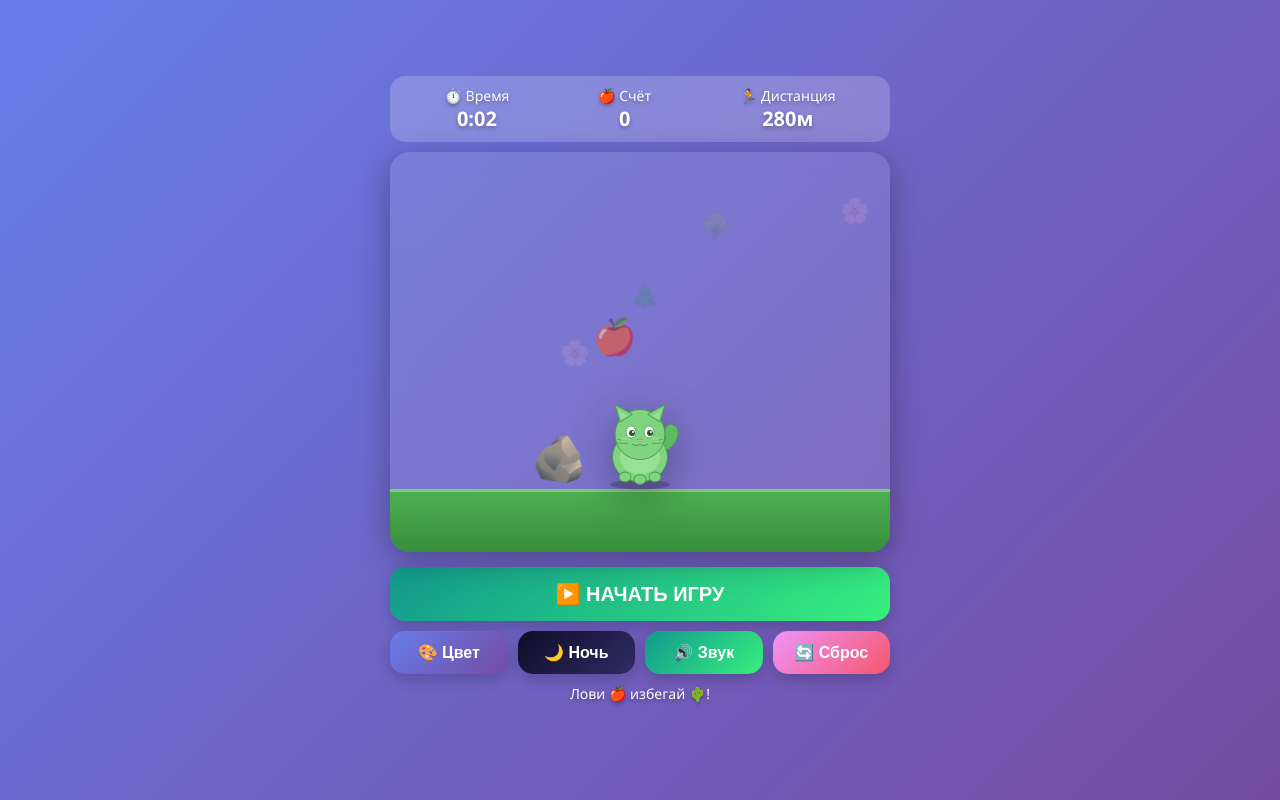
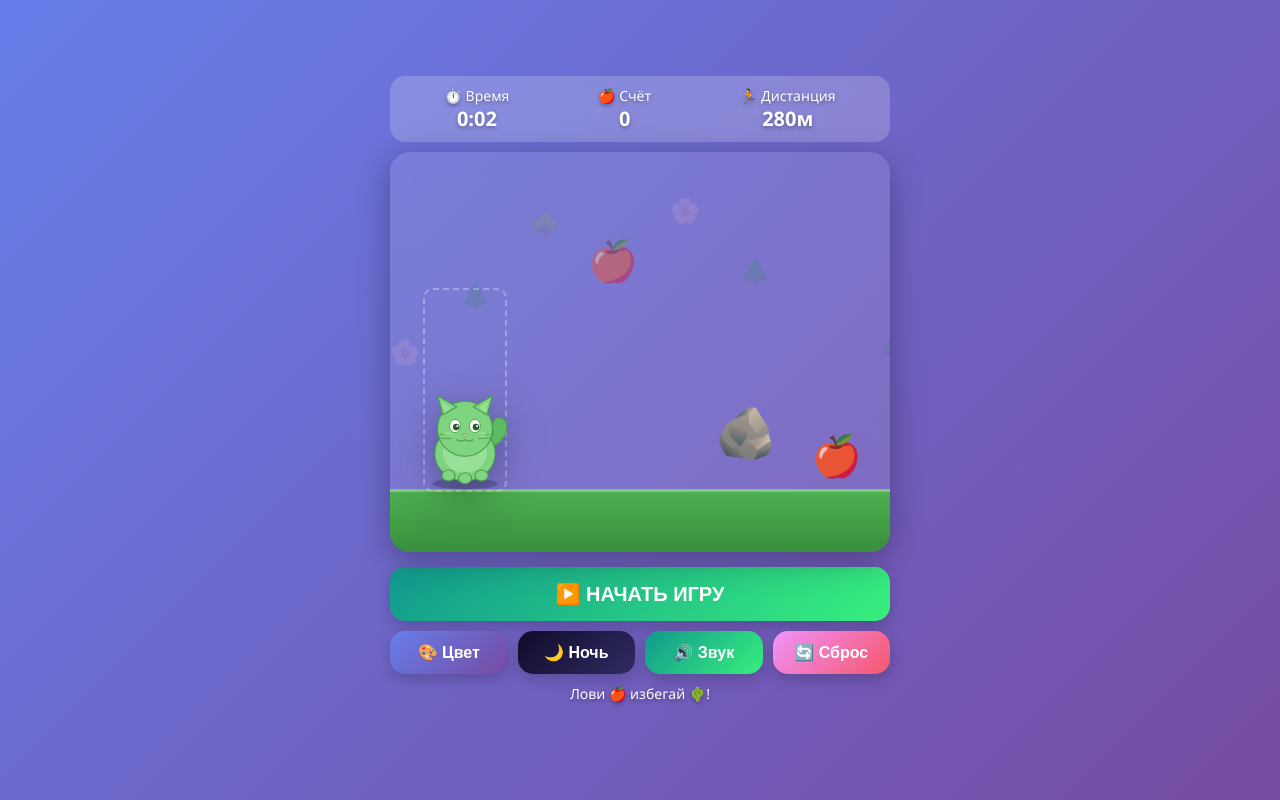
Before and after one commit to carelw1/Veronika, a plain HTML site: page index.html in a window 1280 px wide. Both pictures are taken after a click on the button "▶️ НАЧАТЬ ИГРУ". Drawn offline with Linux system fonts and the light colour scheme.

Commit message:
Update index.html

```diff
--- a/index.html
+++ b/index.html
@@ -18,41 +18,55 @@
         .scene:active { background: rgba(255,255,255,0.15); }
         .scene.night-mode { background: rgba(0,0,50,0.3); }
 
-        /* Движущийся фон */
-        .background-layer { position: absolute; width: 200%; height: 100%; top: 0; left: 0; animation: scrollBackground 3s linear infinite; opacity: 0.3; }
+        /* Движущийся фон - справа налево */
+        .background-layer { position: absolute; width: 200%; height: 100%; top: 0; left: 0; animation: scrollBackground 4s linear infinite; opacity: 0.3; }
         @keyframes scrollBackground { 0% { transform: translateX(0); } 100% { transform: translateX(-50%); } }
         .bg-element { position: absolute; font-size: 24px; opacity: 0.5; }
 
-        /* Земля */
-        .ground { position: absolute; bottom: 0; left: 0; width: 200%; height: 60px; background: linear-gradient(180deg, #4CAF50 0%, #388E3C 100%); animation: scrollGround 2s linear infinite; border-top: 3px solid #81C784; }
+        /* Земля - движется справа налево */
+        .ground { position: absolute; bottom: 0; left: 0; width: 200%; height: 60px; background: linear-gradient(180deg, #4CAF50 0%, #388E3C 100%); animation: scrollGround 2.5s linear infinite; border-top: 3px solid #81C784; }
         @keyframes scrollGround { 0% { transform: translateX(0); } 100% { transform: translateX(-50%); } }
         .ground.night-mode { background: linear-gradient(180deg, #2E7D32 0%, #1B5E20 100%); }
 
-        /* Котик фиксированный */
-        .cat-container { position: absolute; bottom: 60px; left: 50%; transform: translateX(-50%); z-index: 10; pointer-events: none; }
-        .cat { width: 100px; height: 100px; transition: transform 0.1s; }
+        /* Котик ФИКСИРОВАННЫЙ СЛЕВА */
+        .cat-container { position: absolute; bottom: 60px; left: 15%; transform: translateX(-50%); z-index: 10; pointer-events: none; }
+        .cat { width: 110px; height: 110px; transition: transform 0.1s; }
         .cat svg { width: 100%; height: 100%; filter: drop-shadow(0 10px 20px rgba(0,0,0,0.3)); }
-        .cat.jumping { animation: jump 0.8s ease; }
+        .cat.jumping { animation: jump 0.9s ease; }
         .cat.running { animation: run 0.4s infinite; }
-        @keyframes jump { 0%{transform:translateY(0) scale(1,1)} 20%{transform:translateY(0) scale(0.9,1.1)} 40%{transform:translateY(-120px) scale(1,1)} 60%{transform:translateY(-120px) scale(1,1)} 80%{transform:translateY(0) scale(1.1,0.9)} 100%{transform:translateY(0) scale(1,1)} }
+
+        /* ВЫСОКИЙ ПРЫЖОК */
+        @keyframes jump {
+            0% { transform: translateY(0) scale(1,1); }
+            10% { transform: translateY(10px) scale(0.9,1.1); }
+            40% { transform: translateY(-180px) scale(1,1); }
+            60% { transform: translateY(-180px) scale(1,1); }
+            80% { transform: translateY(0) scale(1.1,0.9); }
+            100% { transform: translateY(0) scale(1,1); }
+        }
         @keyframes run { 0%,100%{transform:translateY(0)} 50%{transform:translateY(-5px)} }
 
-        /* Яблоки */
-        .apple { position: absolute; width: 40px; height: 40px; font-size: 35px; z-index: 8; pointer-events: none; }
-        .apple-top { top: -50px; animation: fallDown 3s linear forwards; }
-        .apple-bottom { bottom: 70px; animation: floatUp 3s linear forwards; }
-        @keyframes fallDown { 0% { top: -50px; opacity: 1; } 100% { top: 100%; opacity: 0; } }
-        @keyframes floatUp { 0% { bottom: 70px; opacity: 1; } 100% { bottom: 100%; opacity: 0; } }
+        /* Яблоки - движутся СПРАВА НАЛЕВО к коту */
+        .apple { position: absolute; width: 45px; height: 45px; font-size: 40px; z-index: 8; pointer-events: none; }
+        .apple-high { top: 20%; animation: moveLeft 3s linear forwards; }
+        .apple-low { bottom: 80px; animation: moveLeft 3s linear forwards; }
+        @keyframes moveLeft {
+            0% { right: -60px; opacity: 1; }
+            100% { right: 100%; opacity: 0; }
+        }
 
-        /* Препятствия */
-        .obstacle { position: absolute; width: 50px; height: 50px; font-size: 45px; bottom: 60px; z-index: 9; pointer-events: none; }
-        .obstacle-left { left: -60px; animation: moveRight 2.5s linear forwards; }
-        @keyframes moveRight { 0% { left: -60px; } 100% { left: 100%; } }
+        /* Препятствия - движутся СПРАВА НАЛЕВО к коту */
+        .obstacle { position: absolute; width: 55px; height: 55px; font-size: 50px; bottom: 60px; z-index: 9; pointer-events: none; }
+        .obstacle-right { right: -60px; animation: moveLeftObstacle 2.8s linear forwards; }
+        @keyframes moveLeftObstacle {
+            0% { right: -60px; }
+            100% { right: 100%; }
+        }
 
         /* Эффекты */
         .sparkle { position: absolute; width: 25px; height: 25px; pointer-events: none; animation: sparkleAnim 0.8s ease-out forwards; z-index: 20; }
         @keyframes sparkleAnim { 0%{transform:scale(0) rotate(0deg); opacity:1} 100%{transform:scale(1.5) rotate(180deg); opacity:0} }
-        .jump-effect { position: absolute; width: 80px; height: 80px; border: 4px solid rgba(255,255,255,0.8); border-radius: 50%; pointer-events: none; animation: jumpPulse 0.5s ease-out forwards; z-index: 15; transform: translate(-50%, -50%); bottom: 60px; left: 50%; }
+        .jump-effect { position: absolute; width: 100px; height: 100px; border: 4px solid rgba(255,255,255,0.8); border-radius: 50%; pointer-events: none; animation: jumpPulse 0.5s ease-out forwards; z-index: 15; transform: translate(-50%, -50%); bottom: 60px; left: 15%; }
         @keyframes jumpPulse { 0%{transform:translate(-50%,-50%) scale(0.3); opacity:1} 100%{transform:translate(-50%,-50%) scale(2); opacity:0} }
         .score-popup { position: absolute; color: #FFD700; font-size: 28px; font-weight: bold; text-shadow: 0 2px 4px rgba(0,0,0,0.5); pointer-events: none; animation: scoreFloat 1s ease-out forwards; z-index: 25; }
         @keyframes scoreFloat { 0%{transform:translateY(0) scale(1); opacity:1} 100%{transform:translateY(-50px) scale(1.3); opacity:0} }
@@ -66,6 +80,9 @@
         /* Подсказка */
         .tap-hint { position: absolute; top: 50%; left: 50%; transform: translate(-50%, -50%); color: rgba(255,255,255,0.9); font-size: 18px; pointer-events: none; animation: pulse 2s infinite; text-align: center; z-index: 100; }
         @keyframes pulse { 0%,100%{opacity:0.6} 50%{opacity:1} }
+
+        /* Линия прыжка - показывает где кот */
+        .cat-zone { position: absolute; bottom: 60px; left: 15%; width: 80px; height: 200px; border: 2px dashed rgba(255,255,255,0.3); border-radius: 10px; pointer-events: none; transform: translateX(-50%); }
 
         /* Кнопки */
         .controls { display: grid; grid-template-columns: 1fr 1fr; gap: 10px; margin-bottom: 10px; }
@@ -104,8 +121,8 @@
         .game-over p { font-size: 20px; margin: 10px 0; }
         .game-over button { margin-top: 20px; background: white; color: #764ba2; font-size: 18px; padding: 15px 40px; }
 
-        @media (max-width:400px) { .scene{height:350px} .cat{width:80px;height:80px} button{padding:10px 12px;font-size:14px} }
-        @media (max-height:500px) and (orientation:landscape) { .scene{height:250px} .cat{width:60px;height:60px} }
+        @media (max-width:400px) { .scene{height:350px} .cat{width:90px;height:90px} .cat-container{left:12%} button{padding:10px 12px;font-size:14px} }
+        @media (max-height:500px) and (orientation:landscape) { .scene{height:250px} .cat{width:70px;height:70px} }
     </style>
 </head>
 <body>
@@ -119,6 +136,7 @@
             <div class="stars" id="stars"></div>
             <div class="background-layer" id="bgLayer"></div>
             <div class="ground" id="ground"></div>
+            <div class="cat-zone"></div>
             <div class="tap-hint" id="tapHint">👆 Тапай чтобы прыгать!<br><small>Лови 🍎 избегай 🌵</small></div>
             <div class="cat-container">
                 <div class="cat cat-green" id="cat">
@@ -195,27 +213,27 @@
 
         function startDistance() { if (!distanceInterval) { distanceInterval = setInterval(() => { distance += 10; distanceEl.textContent = distance + 'м'; }, 100); } }
 
-        function spawnApple() { if (!isGameRunning) return; const apple = document.createElement('div'); apple.className = 'apple'; apple.innerHTML = '🍎'; const fromTop = Math.random() > 0.5; if (fromTop) { apple.classList.add('apple-top'); apple.style.left = (20 + Math.random() * 60) + '%'; } else { apple.classList.add('apple-bottom'); apple.style.left = (20 + Math.random() * 60) + '%'; } scene.appendChild(apple); apples.push(apple); checkAppleCollection(apple); setTimeout(() => { if (apple.parentNode) { apple.remove(); apples = apples.filter(a => a !== apple); } }, 3000); }
+        function spawnApple() { if (!isGameRunning) return; const apple = document.createElement('div'); apple.className = 'apple'; apple.innerHTML = '🍎'; const isHigh = Math.random() > 0.5; if (isHigh) { apple.classList.add('apple-high'); } else { apple.classList.add('apple-low'); } scene.appendChild(apple); apples.push(apple); checkAppleCollection(apple); setTimeout(() => { if (apple.parentNode) { apple.remove(); apples = apples.filter(a => a !== apple); } }, 3000); }
 
         function checkAppleCollection(apple) { const checkInterval = setInterval(() => { if (!isGameRunning) { clearInterval(checkInterval); return; } if (!apple.parentNode) { clearInterval(checkInterval); return; } const catRect = cat.getBoundingClientRect(); const appleRect = apple.getBoundingClientRect(); if (catRect.left < appleRect.right && catRect.right > appleRect.left && catRect.top < appleRect.bottom && catRect.bottom > appleRect.top) { apple.remove(); apples = apples.filter(a => a !== apple); score += 10; scoreEl.textContent = score; showScorePopup(appleRect.left, appleRect.top); createSparkles(appleRect.left, appleRect.top); if (isSoundOn) playSound('collect'); clearInterval(checkInterval); } }, 100); }
 
         function showScorePopup(x, y) { const popup = document.createElement('div'); popup.className = 'score-popup'; popup.textContent = '+10'; popup.style.left = x + 'px'; popup.style.top = y + 'px'; document.body.appendChild(popup); setTimeout(() => popup.remove(), 1000); }
 
-        function spawnObstacle() { if (!isGameRunning) return; const obstacle = document.createElement('div'); obstacle.className = 'obstacle obstacle-left'; obstacle.innerHTML = Math.random() > 0.5 ? '🌵' : '🪨'; obstacle.style.bottom = (60 + Math.random() * 20) + 'px'; scene.appendChild(obstacle); obstacles.push(obstacle); checkObstacleCollision(obstacle); setTimeout(() => { if (obstacle.parentNode) { obstacle.remove(); obstacles = obstacles.filter(o => o !== obstacle); } }, 2500); }
+        function spawnObstacle() { if (!isGameRunning) return; const obstacle = document.createElement('div'); obstacle.className = 'obstacle obstacle-right'; obstacle.innerHTML = Math.random() > 0.5 ? '🌵' : '🪨'; const heightVar = Math.random() > 0.7 ? '100' : '60'; obstacle.style.bottom = heightVar + 'px'; scene.appendChild(obstacle); obstacles.push(obstacle); checkObstacleCollision(obstacle); setTimeout(() => { if (obstacle.parentNode) { obstacle.remove(); obstacles = obstacles.filter(o => o !== obstacle); } }, 2800); }
 
-        function checkObstacleCollision(obstacle) { const checkInterval = setInterval(() => { if (!isGameRunning) { clearInterval(checkInterval); return; } if (!obstacle.parentNode) { clearInterval(checkInterval); return; } const catRect = cat.getBoundingClientRect(); const obsRect = obstacle.getBoundingClientRect(); if (catRect.left < obsRect.right - 20 && catRect.right > obsRect.left + 20 && catRect.top < obsRect.bottom && catRect.bottom > obsRect.top) { gameOver(); clearInterval(checkInterval); } }, 100); }
+        function checkObstacleCollision(obstacle) { const checkInterval = setInterval(() => { if (!isGameRunning) { clearInterval(checkInterval); return; } if (!obstacle.parentNode) { clearInterval(checkInterval); return; } const catRect = cat.getBoundingClientRect(); const obsRect = obstacle.getBoundingClientRect(); const collisionPadding = 30; if (catRect.left + collisionPadding < obsRect.right && catRect.right - collisionPadding > obsRect.left && catRect.top < obsRect.bottom && catRect.bottom > obsRect.top) { gameOver(); clearInterval(checkInterval); } }, 100); }
 
         function createSparkles(x, y) { for (let i = 0; i < 8; i++) { const sparkle = document.createElement('div'); sparkle.className = 'sparkle'; sparkle.innerHTML = '✨'; sparkle.style.left = (x+Math.random()*40-20)+'px'; sparkle.style.top = (y+Math.random()*40-20)+'px'; sparkle.style.animationDelay = (i*0.1)+'s'; document.body.appendChild(sparkle); setTimeout(() => sparkle.remove(), 800); } }
 
-        function createJumpEffect() { const effect = document.createElement('div'); effect.className = 'jump-effect'; effect.style.left = '50%'; effect.style.bottom = '60px'; scene.appendChild(effect); setTimeout(() => effect.remove(), 500); }
+        function createJumpEffect() { const effect = document.createElement('div'); effect.className = 'jump-effect'; effect.style.left = '15%'; effect.style.bottom = '60px'; scene.appendChild(effect); setTimeout(() => effect.remove(), 500); }
 
         function playSound(type) { if (!isSoundOn) return; try { if (!audioCtx) audioCtx = new (window.AudioContext || window.webkitAudioContext)(); const osc = audioCtx.createOscillator(), gain = audioCtx.createGain(); osc.connect(gain); gain.connect(audioCtx.destination); if (type === 'jump') { osc.frequency.setValueAtTime(400, audioCtx.currentTime); osc.frequency.exponentialRampToValueAtTime(800, audioCtx.currentTime + 0.1); gain.gain.setValueAtTime(0.3, audioCtx.currentTime); gain.gain.exponentialRampToValueAtTime(0.01, audioCtx.currentTime + 0.3); osc.start(audioCtx.currentTime); osc.stop(audioCtx.currentTime + 0.3); } else if (type === 'collect') { osc.frequency.setValueAtTime(600, audioCtx.currentTime); osc.frequency.exponentialRampToValueAtTime(1000, audioCtx.currentTime + 0.1); gain.gain.setValueAtTime(0.3, audioCtx.currentTime); gain.gain.exponentialRampToValueAtTime(0.01, audioCtx.currentTime + 0.2); osc.start(audioCtx.currentTime); osc.stop(audioCtx.currentTime + 0.2); } else if (type === 'gameover') { osc.frequency.setValueAtTime(300, audioCtx.currentTime); osc.frequency.exponentialRampToValueAtTime(100, audioCtx.currentTime + 0.5); gain.gain.setValueAtTime(0.3, audioCtx.currentTime); gain.gain.exponentialRampToValueAtTime(0.01, audioCtx.currentTime + 0.5); osc.start(audioCtx.currentTime); osc.stop(audioCtx.currentTime + 0.5); } } catch(e) {} }
 
         function vibrate(pattern) { if (navigator.vibrate) { try { navigator.vibrate(pattern); } catch(e) {} } }
 
-        function doJump() { if (!isGameRunning || isJumping) return; isJumping = true; cat.classList.add('jumping'); cat.classList.remove('running'); info.textContent = 'Прыжок! 🐱️'; createJumpEffect(); if (isSoundOn) playSound('jump'); vibrate([50,30,50]); setTimeout(() => { cat.classList.remove('jumping'); if (isGameRunning) cat.classList.add('running'); isJumping = false; info.textContent = 'Лови яблоки! 🍎'; }, 800); }
+        function doJump() { if (!isGameRunning || isJumping) return; isJumping = true; cat.classList.add('jumping'); cat.classList.remove('running'); info.textContent = 'Прыжок! 🐱️'; createJumpEffect(); if (isSoundOn) playSound('jump'); vibrate([50,30,50]); setTimeout(() => { cat.classList.remove('jumping'); if (isGameRunning) cat.classList.add('running'); isJumping = false; info.textContent = 'Лови яблоки! 🍎'; }, 900); }
 
-        function startGame() { if (isGameRunning) return; isGameRunning = true; score = 0; distance = 0; startTime = null; scoreEl.textContent = '0'; distanceEl.textContent = '0м'; timerEl.textContent = '0:00'; tapHint.style.display = 'none'; gameOverScreen.classList.remove('show'); cat.classList.add('running'); startTimer(); startDistance(); appleInterval = setInterval(spawnApple, 1500); obstacleInterval = setInterval(spawnObstacle, 2000); info.textContent = 'Лови 🍎 избегай 🌵!'; }
+        function startGame() { if (isGameRunning) return; isGameRunning = true; score = 0; distance = 0; startTime = null; scoreEl.textContent = '0'; distanceEl.textContent = '0м'; timerEl.textContent = '0:00'; tapHint.style.display = 'none'; gameOverScreen.classList.remove('show'); cat.classList.add('running'); startTimer(); startDistance(); appleInterval = setInterval(spawnApple, 1200); obstacleInterval = setInterval(spawnObstacle, 2000); info.textContent = 'Лови 🍎 избегай 🌵!'; }
 
         function gameOver() { isGameRunning = false; cat.classList.remove('running'); clearInterval(timerInterval); clearInterval(distanceInterval); clearInterval(appleInterval); clearInterval(obstacleInterval); if (isSoundOn) playSound('gameover'); vibrate([100,50,100,50,100]); document.getElementById('finalScore').textContent = score; document.getElementById('finalTime').textContent = timerEl.textContent; document.getElementById('finalDistance').textContent = distanceEl.textContent; gameOverScreen.classList.add('show'); }
 
```
